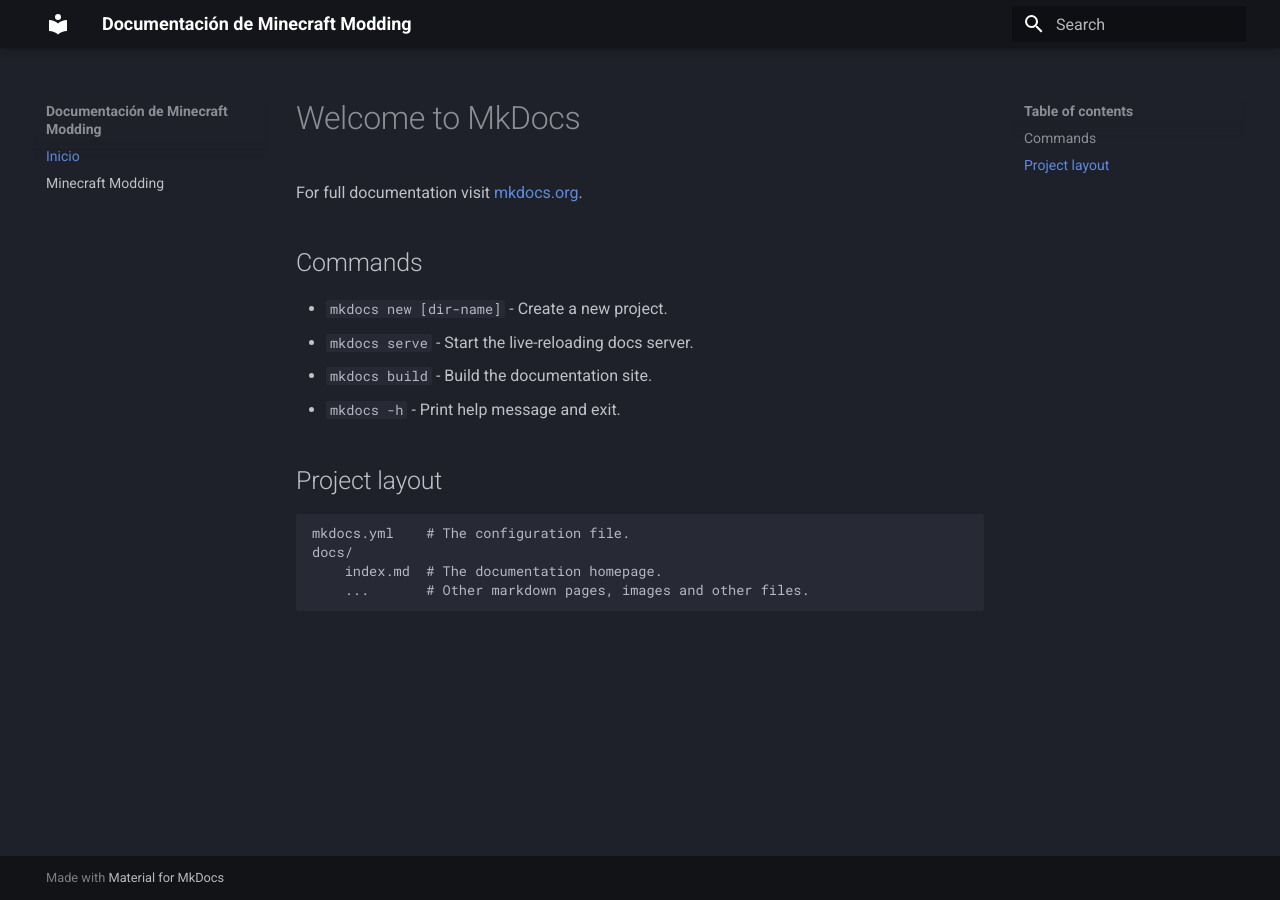
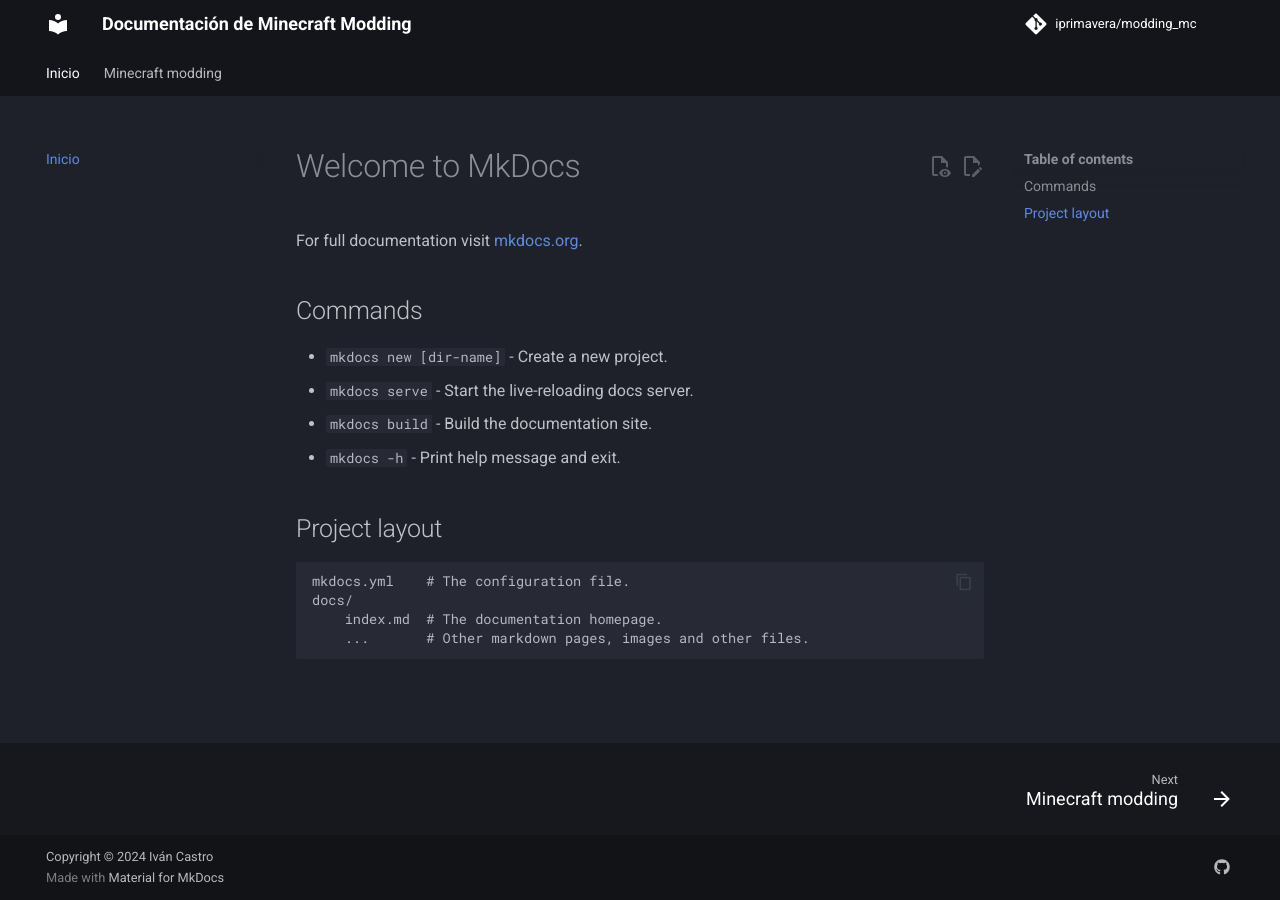
Before and after one commit to iprimavera/modding_minecraft_guide, an MkDocs documentation site: the page built from docs/index.md, in a window 1280 px wide. Built offline with MkDocs 1.6.1 and Material for MkDocs 9.7.7, drawn with Linux system fonts in a browser that asks for light colours; comment, search, counter and statistics services are not loaded.

```diff
--- a/mkdocs.yml
+++ b/mkdocs.yml
@@ -2,7 +2,7 @@ site_name: "Documentación de Minecraft Modding"
 
 nav:
   - Inicio: index.md
-  - "Minecraft Modding": modding_minecraft.md
+  - Minecraft modding: modding_minecraft.md
 
 theme:
   name: material
@@ -10,5 +10,48 @@ theme:
     scheme: slate
     primary: black
     accent: indigo
+  features:
+    - navigation.instant
+    - navigation.instant.progress
+    - navigation.tabs
+    - navigation.indexes
+    - navigation.top
+    - search.suggest
+    - search.highlight
+    - navigation.footer
+    - content.action.edit
+    - content.action.view
+    - content.code.copy
+    - content.code.annotate
+
+repo_url: https://github.com/iprimavera/modding_minecraft_guide
+repo_name: iprimavera/modding_mc
+edit_uri: edit/main/docs/
+
+extra:
+  social:
+    - icon: fontawesome/brands/github
+      link: https://github.com/iprimavera
+      name: iprimavera on github
+
+plugins:
+  - git-revision-date-localized:
+      enable_creation_date: true
+      fallback_to_build_date: true
+
+markdown_extensions:
+  - admonition
+  - pymdownx.details
+  - pymdownx.superfences
+  - attr_list
+  - md_in_html
+  - pymdownx.highlight:
+      anchor_linenums: true
+      line_spans: __span
+      pygments_lang_class: true
+  - pymdownx.inlinehilite
+  - pymdownx.snippets
+
+copyright: Copyright &copy; 2024 Iván Castro
 
 site_url: "https://iprimavera.github.io/modding_minecraft_guide"
```
